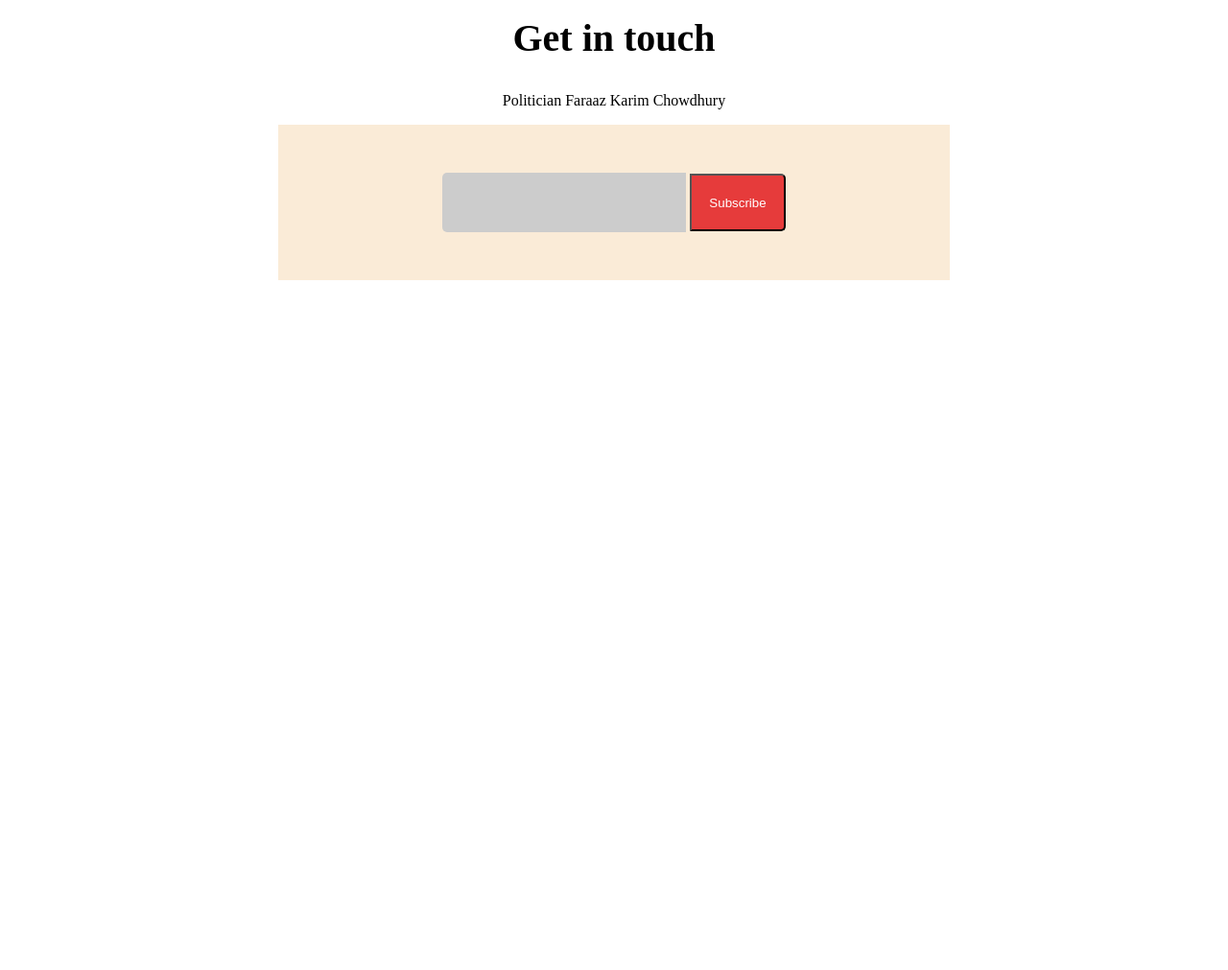
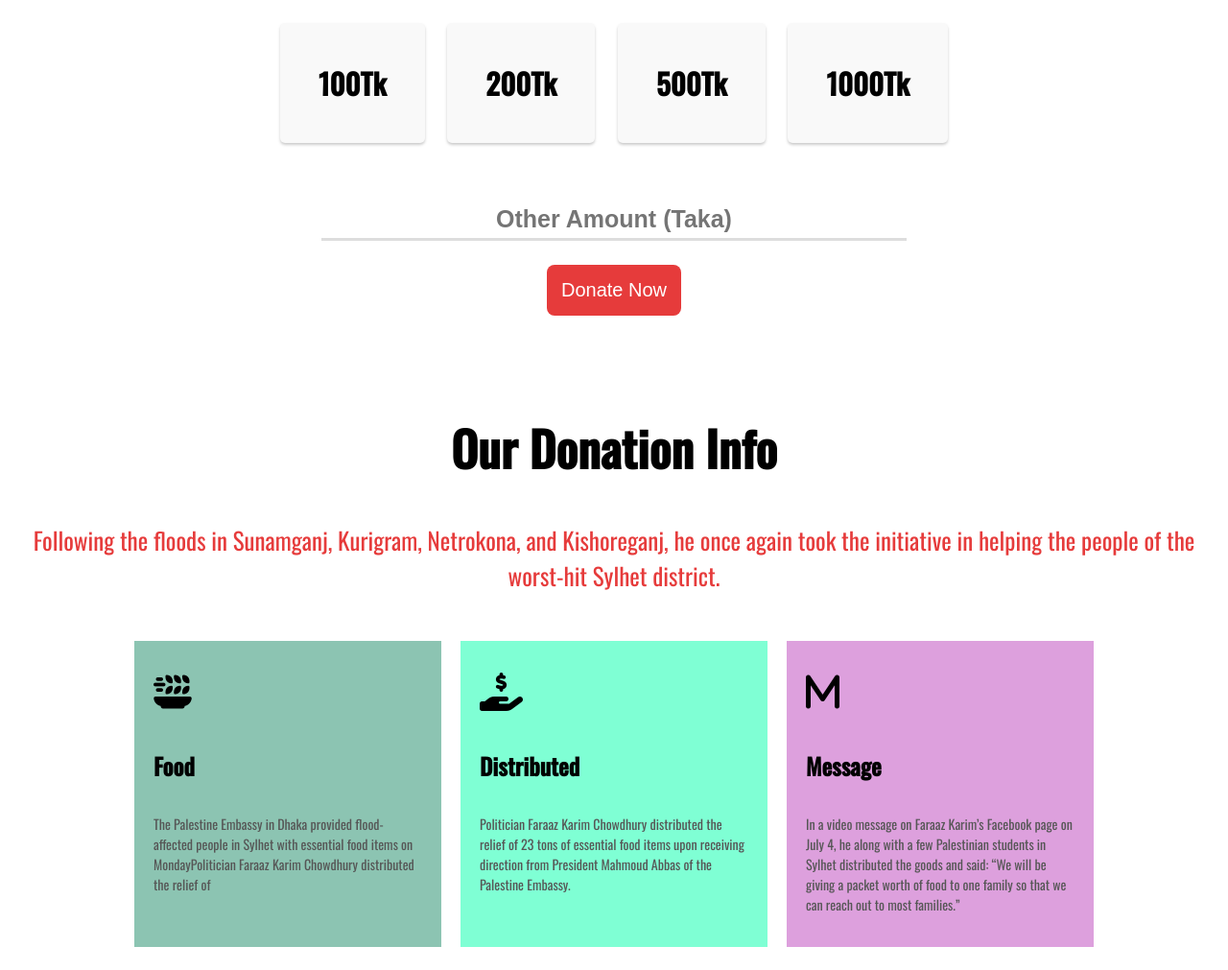
Before and after one commit to RownakHayat/sylhet-relief, a plain HTML site: page index.html in a window 1280 px wide. Shown: the part 1101-2112 px from the top of the page at 96% size. Before the commit the page ends 1401 px from the top, so only its background shows below. Drawn offline with nearby package versions, Linux system fonts and the light colour scheme.

Commit message:
setting all

```diff
--- a/index.html
+++ b/index.html
@@ -7,7 +7,8 @@
     <title>Relief ot flood</title>
     <link rel="preconnect" href="https://fonts.googleapis.com">
     <link rel="preconnect" href="https://fonts.gstatic.com" crossorigin>
-    <link href="https://fonts.googleapis.com/css2?family=Oswald&display=swap" rel="stylesheet">
+    <link href="https://fonts.googleapis.com/css2?family=Oswald:wght@400;500&display=swap" rel="stylesheet">
+    <link rel="stylesheet" href="https://cdnjs.cloudflare.com/ajax/libs/font-awesome/6.1.1/css/all.min.css" integrity="sha512-KfkfwYDsLkIlwQp6LFnl8zNdLGxu9YAA1QvwINks4PhcElQSvqcyVLLD9aMhXd13uQjoXtEKNosOWaZqXgel0g==" crossorigin="anonymous" referrerpolicy="no-referrer" />
     <link rel="stylesheet" href="style.css">
 </head>
 <body>
@@ -15,8 +16,9 @@
         <div class="container-fluid">
             <div class="container heading">
                 <div class="row d-flex justyfy-content-center align-item-center headline">
-                    <h1 class="bg-title"><storng>Palestine Embassy in Dhaka donates to flood-affected people in Sylhet</storng></h1>
-                    <p class="para">Relief of 23 tons of essential food items were distributed upon direction from President Mahmoud Abbas.
+                    <h1><span class="country">Palestine Embassy</span></h1>
+                    <h1 class="title"> in Dhaka donates to flood-affected people in Sylhet</h1>
+                    <p>Relief of 23 tons of essential food items were distributed upon direction from<span class="para"> President Mahmoud Abbas.</span>
                         The Palestine Embassy in Dhaka provided flood-affected people in Sylhet with essential food items on Monday.
                     </p>
                     <div id="click-more">
@@ -31,7 +33,7 @@
 
     <section>
         <div class="Donation-heading">
-            <h1>Ambassadors of OIC member states donate relief materials to flood-affected people in Sylhet</h1>
+            <h1 class="title">Ambassadors of OIC member states donate relief materials to flood-affected people in Sylhet</h1>
             <p>As many as 10 tons of food and daily essentials were distributed among 3,000 flood victims in Sylhet</p>
         </div>
         <div class="donations">
@@ -41,10 +43,63 @@
             <div>1000Tk</div>
         </div>
 
+        <div class="other-amount-body text-center">
+            <input type="text" placeholder="Other Amount (Taka)">
+            <button>Donate Now</button>
+        </div>
+
     </section>
+    <section class="our-donation-info">
+        <div class="donate-place text-center">
+            <h1 class="title">Our Donation Info</h1>
+            <p>Following the floods in Sunamganj, Kurigram, Netrokona, and Kishoreganj, he once again took the initiative in helping the people of the worst-hit Sylhet district.</p>
+        </div>
+        <div class="info-items">
+            <div class="item">
+                <span>
+                    <i class="fa-solid fa-plate-wheat"></i>
+                </span>
+                <h4>Food</h4>
+                <p>
+                    The Palestine Embassy in Dhaka provided flood-affected people in Sylhet with essential food items on MondayPolitician Faraaz Karim Chowdhury distributed the relief of
+                </p>
+            </div>
+            <div class="item">
+                <span>
+                    <i class="fa-solid fa-hand-holding-dollar"></i>
+                </span>
+                <h4>Distributed</h4>
+                <p>
+                    Politician Faraaz Karim Chowdhury distributed the relief of 23 tons of essential food items upon receiving direction from President Mahmoud Abbas of the Palestine Embassy.
+                </p>
+            </div>
+            <div class="item">
+                <span>
+                    <i class="fa-solid fa-m"></i>
+                </span>
+                <h4>Message</h4>
+                <p>
+                    In a video message on Faraaz Karim’s Facebook page on July 4, he along with a few Palestinian students in Sylhet distributed the goods and said: “We will be giving a packet worth of food to one family so that we can reach out to most families.”
+                </p>
+            </div>
+        </div>
+    </section>
+    <section>
+        <div>
+            <div>
+                <img src="image/flood1.jpg" alt="">
+            </div>
+            <div>
+                <p>Although the flood situation continues to improve in most places, it claimed three more lives in Netrokona, Kurigram and Moulvibazar in 24 hours to Wednesday morning, raising the toll to 110.
+                    All of them drowned in floodwaters, according to the Directorate General of Health Services (DGHS).
+                    The total number of deaths was recorded between May 17 to July 6, it said.</p>
+            </div>
+        </div>
+    </section>
+
     <section class="subscribe-section text-center">
         <div class="subscribe-header">
-            <h1>Get in touch</h1>
+            <h1 class="title">Get in touch</h1>
             <p>Politician Faraaz Karim Chowdhury</p>
         </div>
         <div class="from">
--- a/style.css
+++ b/style.css
@@ -1,3 +1,6 @@
+body{
+    font-family: 'Oswald', sans-serif;
+}
 .heading{
     width: 100%;
     height: 100vh;
@@ -7,21 +10,28 @@
     object-fit: cover;
 
 }
+.title{
+    font-size: 50px;
+}
+p{
+    font-size: 25px;
+    color:rgb(230, 59, 59);
+}
+.country{
+    font-size: 60px;
+    color:rgb(230, 59, 59);
+}
 .headline{
     text-align: center;
+    padding-top: 20px;
+}
 
-}
-.bg-title{
-    font-size: 30px;
-    padding-top: 320px;
-    color:darkcyan;
-}
 .text-center{
     text-align: center;
 }
 .para{
-    font-size: 20px;
-    color:cyan;
+    font-size: 30px;
+    color: rgb(253, 103, 16);
 }
 .button_first_sec{
     background-color: rgb(13, 110, 111) !important;
@@ -46,17 +56,97 @@ a {
    display: inline-block;
    padding: 40px;
    font-size: 30px;
-   background-color: antiquewhite;
+   background-color: #f9f9f9;
    border-radius: 5px;
    font-weight: 600;
+   margin: 10px;
+   cursor: pointer;
+   box-shadow: 0 2px 3px 0px #ccc;
+   transition: .3s;
 }
 
+.donations div:hover{
+    background-color: rgb(252 79 6 / 69%);
+    color: #fff;
+    outline: rgb(230, 59, 59);
+    outline-style: solid;
+    outline-offset: -5px;
+}
+.other-amount-body{
+    display: flex;
+    flex-direction: column;
+    align-items: center;
+    justify-content: center;
+    gap: 25px;
+    margin: 50px 0;
+    text-align: center;
+}
+.other-amount-body input{
+    min-width: 600px;
+    border: unset;
+    border-bottom: 3px solid #ddd;
+    padding: 5px;
+    font-size: 25px;
+    font-weight: 600;
+    text-align: center;
+}
+.other-amount-body input:focus{
+    outline: unset;
+}
+.other-amount-body input::placeholder{
+    text-align: center;
+}
+
+.other-amount-body button{
+    background-color: rgb(230, 59, 59);
+    color: #fff;
+    padding: 15px;
+    font-size: 20px;
+    border-radius: 8px;
+    border: unset;
+}
+
+.our-donation-info{
+    margin: 100px 0;
+}
+
+.our-donation-info .info-items{
+    display: flex;
+    max-width: 1000px;
+    margin-left: auto;
+    margin-right: auto;
+    gap: 20px;
+    margin-top: 50px;
+}
+
+.our-donation-info .info-items .item{
+    width: 33%;
+    background-color: rgb(140, 196, 178);
+    padding: 20px;
+}
+.our-donation-info .info-items .item span{
+    font-size: 40px;
+}
+.our-donation-info .info-items .item h4 {
+    font-size: 24px;
+}
+
+.our-donation-info .info-items .item p{
+    font-size: 14px;
+    color: #565656;
+}
+
+.our-donation-info .info-items .item:nth-child(2){
+    background-color: aquamarine;
+}
+.our-donation-info .info-items .item:nth-child(3){
+    background-color: plum;
+}
 .subscribe-section{
-    margin-top: 20px;
+    margin: 50px 0;
 }
 
 .subscribe-header h1{
-    font-size: 40px;
     font-weight: 600;
 }
 
@@ -73,23 +163,32 @@ a {
     border-top-left-radius: 5px;
     border-bottom-left-radius: 5px;
     border: unset;
+    padding-left: 15px;
 }
-
+.subscribe-section .from input:focus{
+    outline: unset;
+}
 .subscribe-section .from button{
     width: 100px;
-    height: 60px;
+    height: 62px;
     background-color: rgb(230, 59, 59);
     color: #fff;
     border-top-right-radius: 5px;
     border-bottom-right-radius: 5px;
+    margin-left: -3px;
+    border: unset;
+    font-size: 14px;
+    font-weight: 600;
+    letter-spacing: 0px;
 }
-
+.donate-place{
+    width: 100%;
+    text-align: center;
+}
 .Fotter-menu{
-    position: fixed;
-  left: 0;
-  bottom: 0;
-  width: 100%;
-  background-color: rgb(5, 57, 57);
-  color: white;
-  text-align: center;
+    padding-top: 20px;
+    width: 100%;
+    background-color: rgb(5, 57, 57);
+    color: white;
+    text-align: center;
 }
```
Also changed, not shown: image/flood1.jpg (added).
